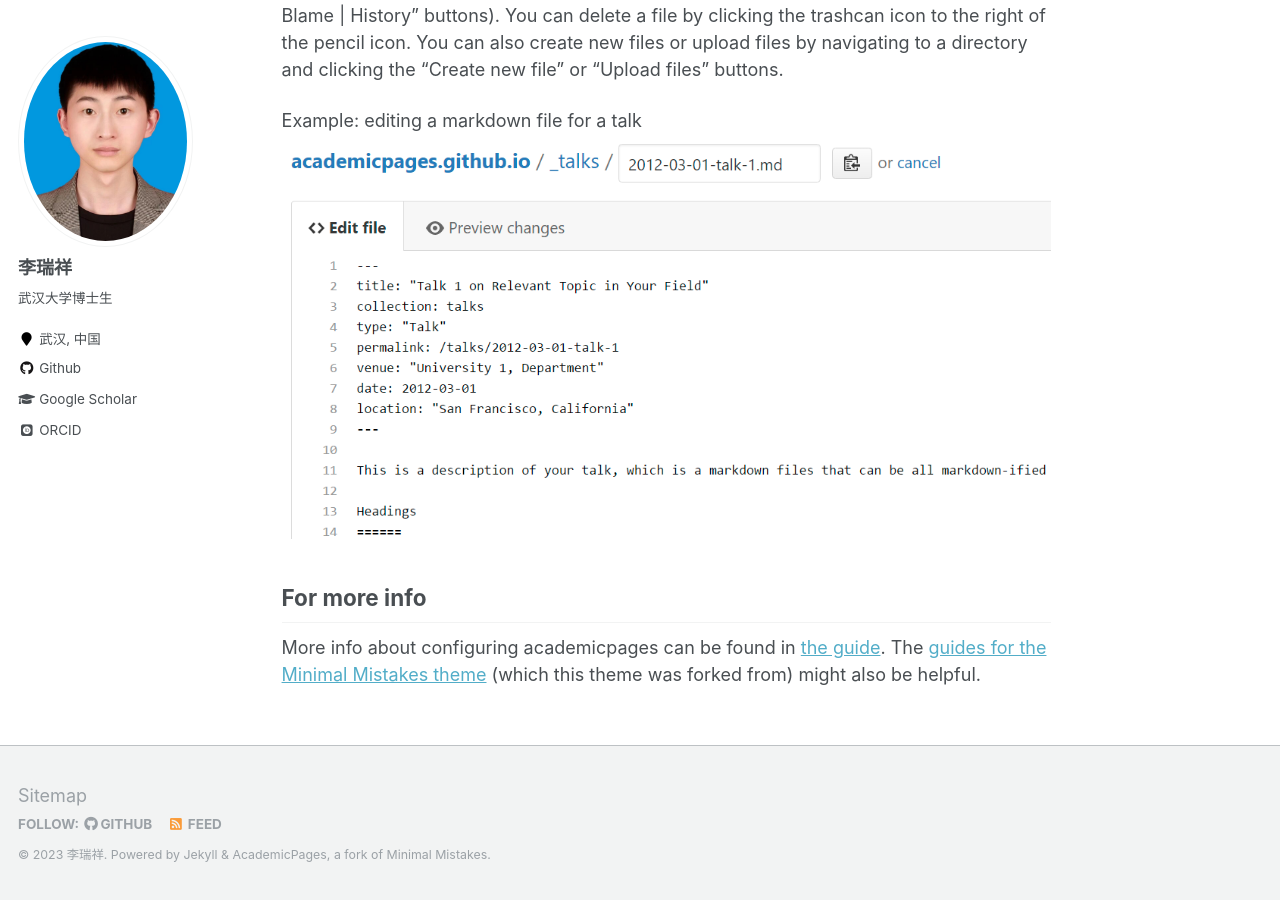
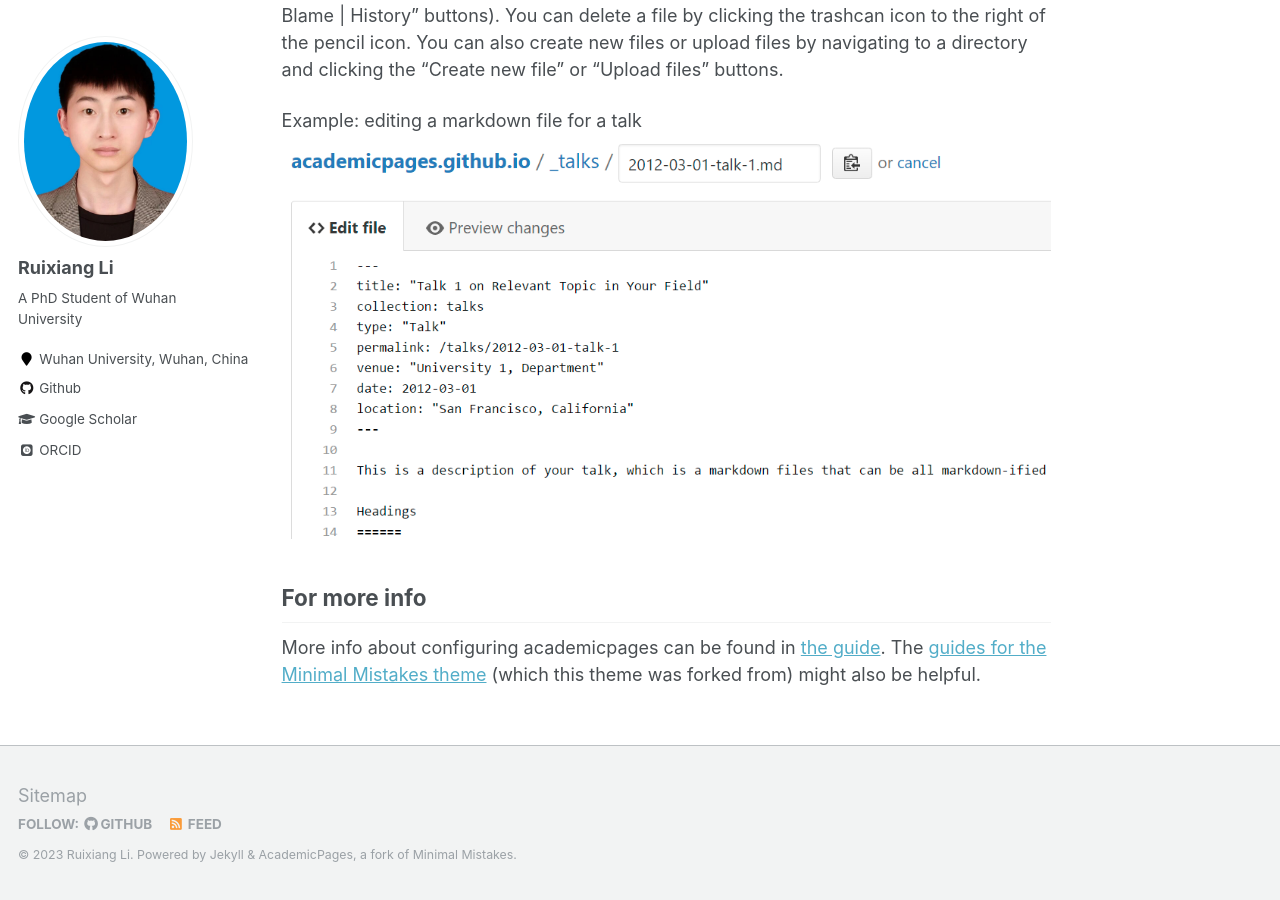
Before and after one commit to lirxairs/lirxairs.github.io, a Jekyll site: the page built from _pages/about.md, in a window 1280 px wide and 900 px high, scrolled down 1962 px. Built offline with Jekyll 4.4.1, drawn with Linux system fonts in a browser that asks for light colours; some web fonts are replaced.

Commit message:
Update _config.yml

```diff
--- a/_config.yml
+++ b/_config.yml
@@ -7,10 +7,10 @@
 
 # Site Settings
 locale                   : "en-US"
-title                    : "首页"
+title                    : "Home"
 title_separator          : "-"
-name                     : &name "李瑞祥"
-description              : &description "个人主页"
+name                     : &name "Ruixiang Li"
+description              : &description "personal description"
 url                      : https://lirxairs.github.io # the base hostname & protocol for your site e.g. "https://mmistakes.github.io"
 baseurl                  : "" # the subpath of your site, e.g. "/blog"
 repository               : "lirxairs/lirxairs.github.io"
@@ -80,10 +80,10 @@ analytics:
 
 # Site Author
 author:
-  name             : "李瑞祥"
+  name             : "Ruixiang Li"
   avatar           : "profile.jpg"
-  bio              : "武汉大学博士生"
-  location         : "武汉, 中国"
+  bio              : "A PhD Student of Wuhan University"
+  location         : "Wuhan University, Wuhan, China"
   employer         :
   pubmed           :
   googlescholar    : "https://scholar.google.com/citations?hl=en&user=k9H8a5EAAAAJ"
```
